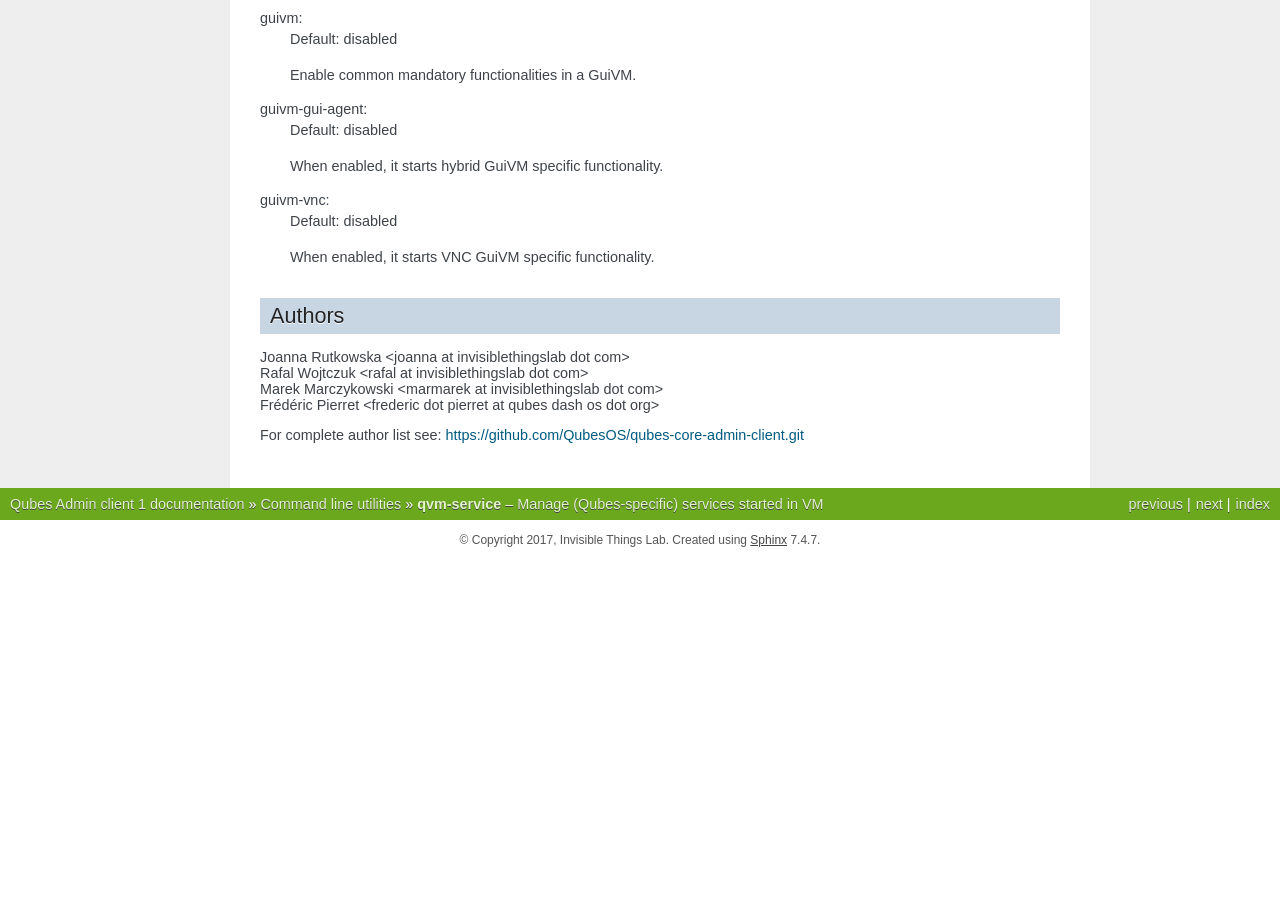
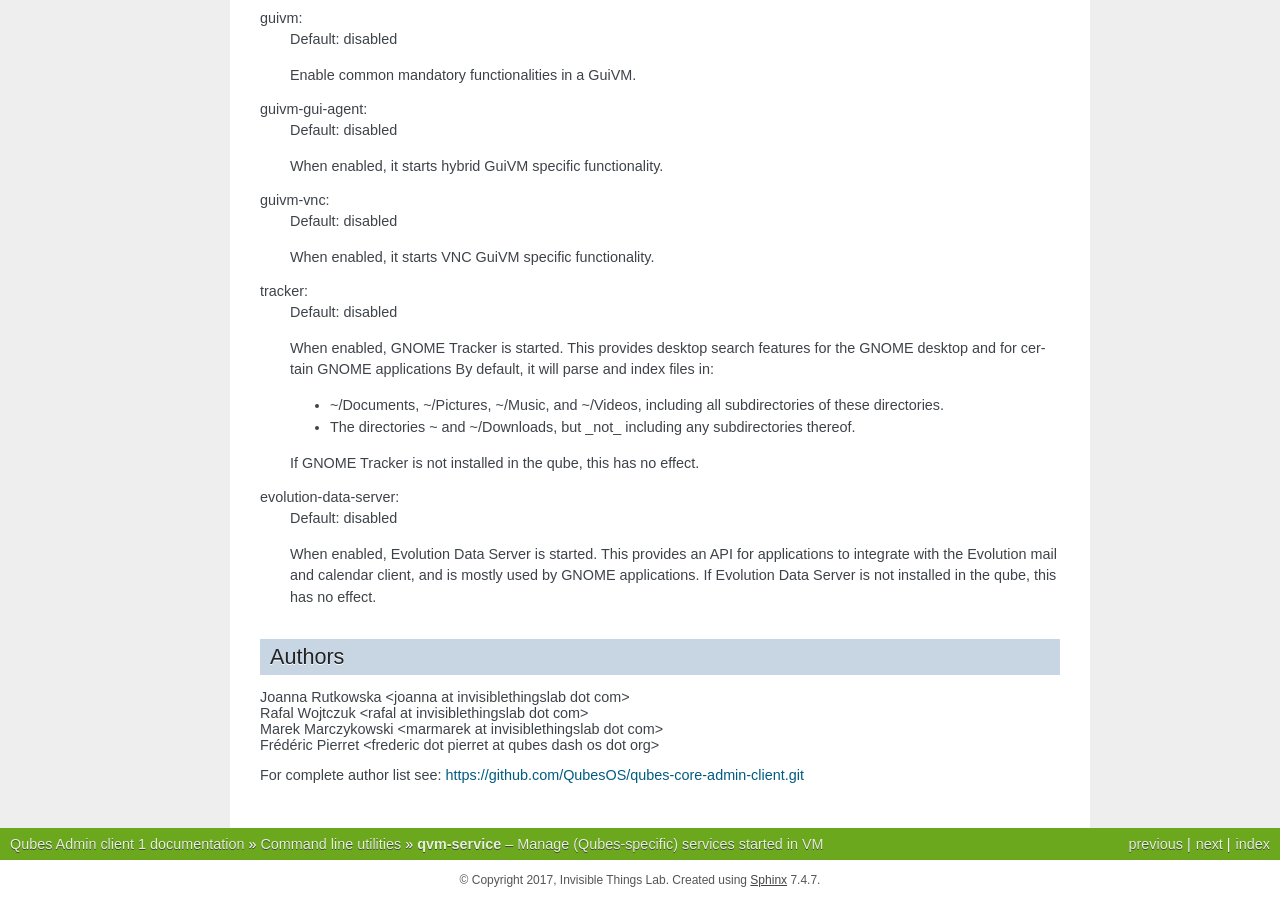
Before and after one commit to QubesOS/qubes-core-admin-client, a Sphinx documentation site: the page built from doc/manpages/qvm-service.rst, in a window 1280 px wide and 900 px high, scrolled down 2399 px. Built offline with Sphinx 7.4.7, drawn with Linux system fonts in a browser that asks for light colours; the version number could not be read and is left out; before the commit the page ends 2959 px from its top, so only the background shows below that.

Commit message:
Document evolution-data-server and tracker services
QubesOS/qubes-core-agent-linux#447 adds them.

```diff
--- a/doc/manpages/qvm-service.rst
+++ b/doc/manpages/qvm-service.rst
@@ -158,6 +158,29 @@ guivm-vnc:
 
     When enabled, it starts VNC GuiVM specific functionality.
 
+tracker:
+    Default: disabled
+
+    When enabled, GNOME Tracker is started.  This provides desktop search
+    features for the GNOME desktop and for certain GNOME applications  By
+    default, it will parse and index files in:
+
+    - ~/Documents, ~/Pictures, ~/Music, and ~/Videos, including all subdirectories
+      of these directories.
+
+    - The directories ~ and ~/Downloads, but _not_ including any subdirectories
+      thereof.
+
+    If GNOME Tracker is not installed in the qube, this has no effect.
+
+evolution-data-server:
+    Default: disabled
+
+    When enabled, Evolution Data Server is started.  This provides
+    an API for applications to integrate with the Evolution mail and calendar
+    client, and is mostly used by GNOME applications.  If Evolution Data
+    Server is not installed in the qube, this has no effect.
+
 Authors
 =======
 | Joanna Rutkowska <joanna at invisiblethingslab dot com>
```
